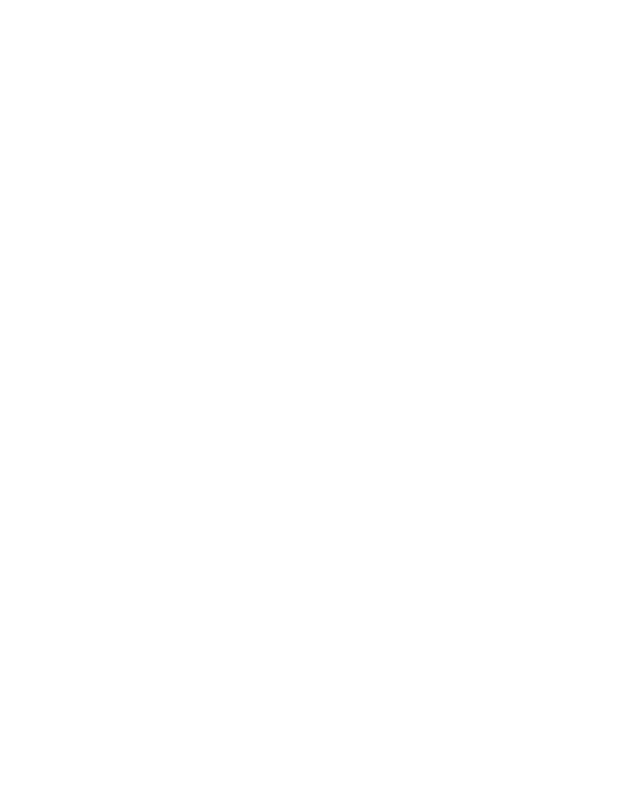
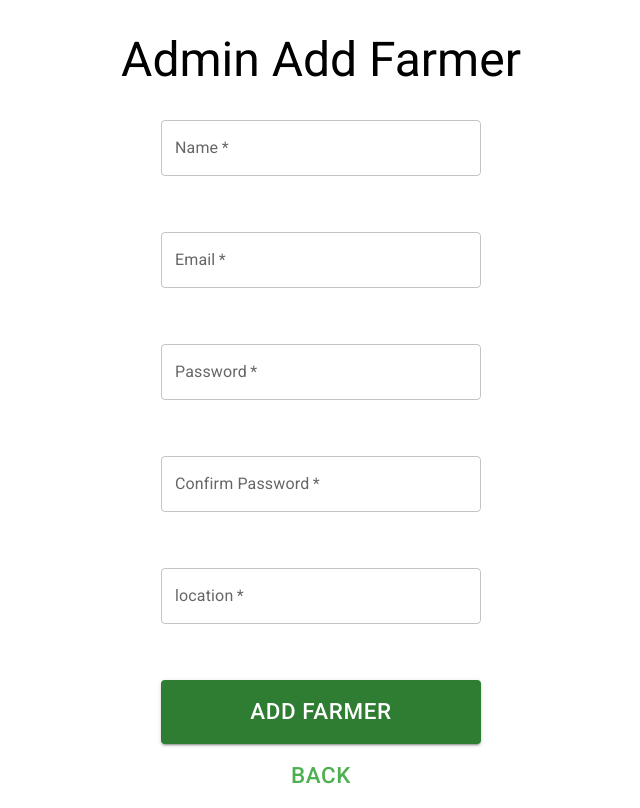
Before and after one commit to Albertamoahjunior/cropscope-webapp-frontend, a React (Create React App) app: page /admin/add-farmer in a window 1280 px wide. Before the commit this address had no page. Shown: the whole page, without its empty margins (319-959 px from the left). Built offline with nearby package versions, Linux system fonts and the light colour scheme.

Commit message:
did a bit of design

```diff
--- a/src/App.js
+++ b/src/App.js
@@ -3,17 +3,19 @@
 import { BrowserRouter as Router, Route, Routes } from 'react-router-dom';
 import AdminDashboard from './components/Admin/AdminDashboard';
 import AuthContextProvider from './context/AuthContext';
-import PrivateRoute from './components/PrivateRoute';
+//import PrivateRoute from './components/PrivateRoute';
 import AdminLoginForm from './components/Admin/AdminLoginForm';
 import AdminSignupForm from './components/Admin/AdminSignupForm';
 import AdminResetPasswordForm from './components/Admin/AdminResetPasswordForm';
 import LandingPage from './components/LandingPage';
+import AdminAddFarmerForm from './components/Admin/AdminAddFarmersForm';
+import AdminResetPasswordPage from './components/Admin/AdminResetPasswordForm';
 import '@fontsource/roboto/300.css';
 import '@fontsource/roboto/400.css';
 import '@fontsource/roboto/500.css';
 import '@fontsource/roboto/700.css';
 
-
+//remeber to set the private routes
 function App() {
   return (
     <AuthContextProvider>
@@ -24,7 +26,9 @@
             <Route exact path="/admin/login" element={<AdminLoginForm/>} />
             <Route exact path="/admin/signup" element={<AdminSignupForm/>} />
             <Route exact path="/admin/reset-password" element={<AdminResetPasswordForm/>} />
-            <Route path="/admin/dashboard" element={<PrivateRoute> <AdminDashboard /> </PrivateRoute>} />
+            <Route exact path="/admin/reset-password/:token" element={<AdminResetPasswordPage/>} />
+            <Route exact path="/admin/dashboard" element={<AdminDashboard />} />
+            <Route exact path="/admin/add-farmer" element={<AdminAddFarmerForm/>} />
           </Routes>
         </Router>
       </div>
--- a/src/components/Admin/AdminAddFarmersForm.js
+++ b/src/components/Admin/AdminAddFarmersForm.js
@@ -1,10 +1,13 @@
 import React, { useState } from 'react';
 import axios from 'axios';
+import { StandardTypography, StandardTextField, StandardButton, TextButton} from './MyComponents';
 
 const AdminAddFarmerForm = () => {
   const [name, setName] = useState('');
   const [email, setEmail] = useState('');
   const [location, setLocation] = useState('');
+  const [password, setPassword] = useState('');
+  const [cpassword, setCpassword] = useState('');
   const [error, setError] = useState(null);
   const [successMessage, setSuccessMessage] = useState('');
 
@@ -25,24 +28,28 @@
 
   return (
     <div>
-      <h2>Admin Add Farmer</h2>
+      <StandardTypography variant="h3" mt="2rem" mb="2rem">Admin Add Farmer</StandardTypography>
       <form onSubmit={handleSubmit}>
         <div>
-          <label>Name:</label>
-          <input type="text" value={name} onChange={(e) => setName(e.target.value)} required />
+          <StandardTextField label="Name" type="text" mt="1rem" mb="1rem" value={name} onChange={(e) => setName(e.target.value)} required={true} />
         </div>
         <div>
-          <label>Email:</label>
-          <input type="email" value={email} onChange={(e) => setEmail(e.target.value)} required />
+          <StandardTextField label="Email" type="email" value={email} onChange={(e) => setEmail(e.target.value)} required={true} />
         </div>
         <div>
-          <label>Location:</label>
-          <input type="text" value={location} onChange={(e) => setLocation(e.target.value)} required />
+          <StandardTextField label="Password" type="password" value={password} onChange={(e) => setPassword(e.target.value)} required={true} />
+        </div>
+        <div>
+          <StandardTextField label="Confirm Password" type="password" value={cpassword} onChange={(e) => setCpassword(e.target.value)} required={true}/>
+        </div>
+        <div>
+          <StandardTextField label="location" type="text" value={location} onChange={(e) => setLocation(e.target.value)} required= {true}/>
         </div>
         {error && <p>{error}</p>}
         {successMessage && <p>{successMessage}</p>}
-        <button type="submit">Add Farmer</button>
+        <StandardButton type="submit">Add Farmer</StandardButton>
       </form>
+      <TextButton href="/admin/dashboard" mt="2rem">Back</TextButton>
     </div>
   );
 };
--- a/src/components/Admin/AdminDashboard.js
+++ b/src/components/Admin/AdminDashboard.js
@@ -2,15 +2,16 @@
 import { AuthContext } from '../../context/AuthContext';
 //import axios from 'axios';
 import AdminFarmersList from './AdminFarmersList';
+import { TextButton, StandardTypography} from './MyComponents';
 
 const AdminDashboard = () => {
   const { adminLogout } = useContext(AuthContext);
 
   return (
     <div>
-      <h2>Admin Dashboard</h2>
-      <button onClick={adminLogout}>Logout</button>
+      <StandardTypography variant="h2" mt="2rem" mb="2rem">Admin Dashboard</StandardTypography>
       <AdminFarmersList />
+      <TextButton onClick={adminLogout}>Logout</TextButton>
     </div>
   );
 };
--- a/src/components/Admin/AdminFarmersList.js
+++ b/src/components/Admin/AdminFarmersList.js
@@ -1,5 +1,6 @@
 import React, { useState, useEffect } from 'react';
 import axios from 'axios';
+import {StandardButton, StandardTypography } from './MyComponents';
 
 const AdminFarmersList = () => {
   const [farmers, setFarmers] = useState([]);
@@ -21,7 +22,7 @@
 
   return (
     <div>
-      <h2>Admin Farmers List</h2>
+      <StandardTypography variant="h4" mt="2rem" mb="2rem">Admin Farmers List</StandardTypography>
       {error && <p>{error}</p>}
       <ul>
         {farmers.map((farmer) => (
@@ -30,6 +31,9 @@
           </li>
         ))}
       </ul>
+      <div>
+        <StandardButton href="/admin/add-farmer">Add Farmer</StandardButton>
+      </div>
     </div>
   );
 };
--- a/src/components/Admin/MyComponents.js
+++ b/src/components/Admin/MyComponents.js
@@ -19,6 +19,8 @@
     <TextField
       label= {props.label}
       variant="outlined"
+      mt={props.mt}
+      mb={props.mb}
       sx={{
         "& .MuiInput-root": {
           color: "#000",
--- a/src/components/PrivateRoute.js
+++ b/src/components/PrivateRoute.js
@@ -1,8 +1,10 @@
 import React  from 'react';
 import {Navigate} from 'react-router-dom';
 
+//modified to allow everything
+//remember to change the false value from children to navigate
 const PrivateRoute = ({ auth: { isAuthenticated }, children }) => {
-  return isAuthenticated ? children : <Navigate to="admin/login" />;
+  return isAuthenticated ? children : <Navigate to="/admin/login" />;
 };
 
 
```
Also changed, not shown: src/components/Admin/AdminResetPasswordPage.js (added, +41 -0 lines).
